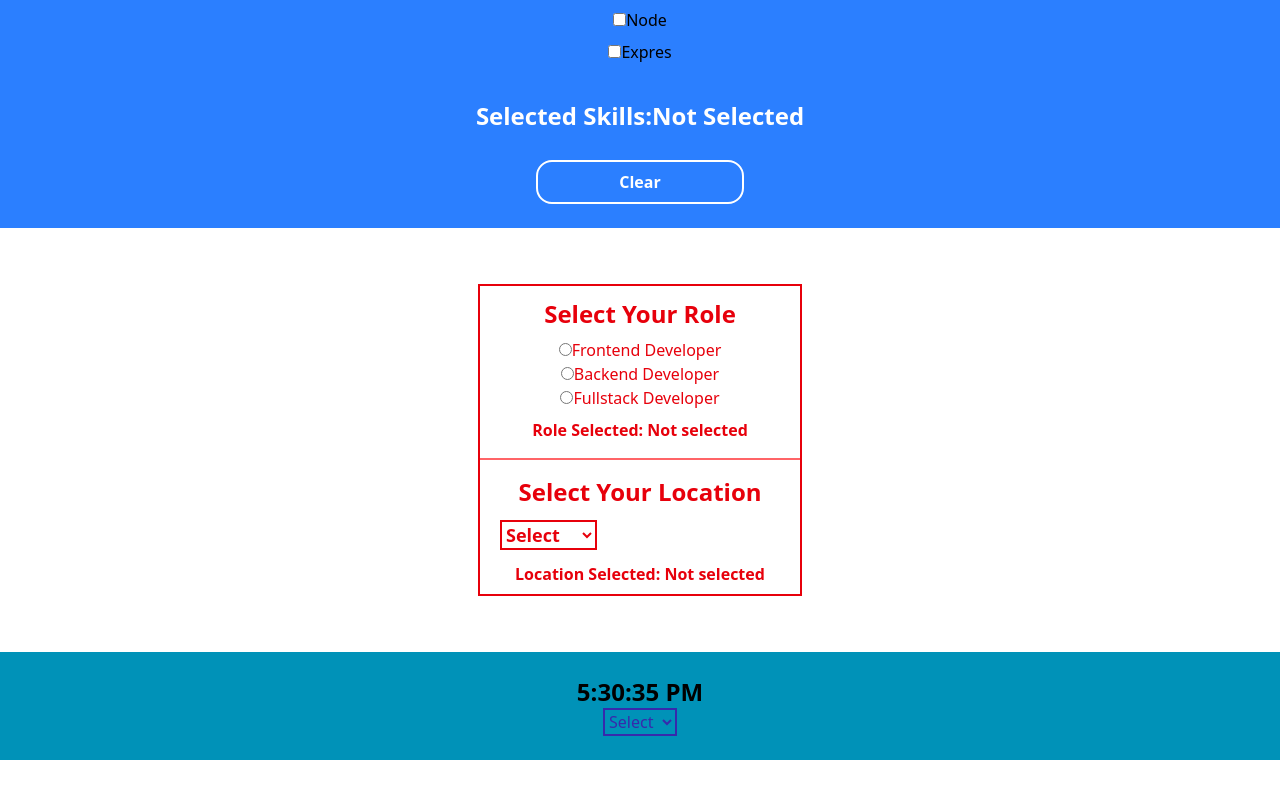
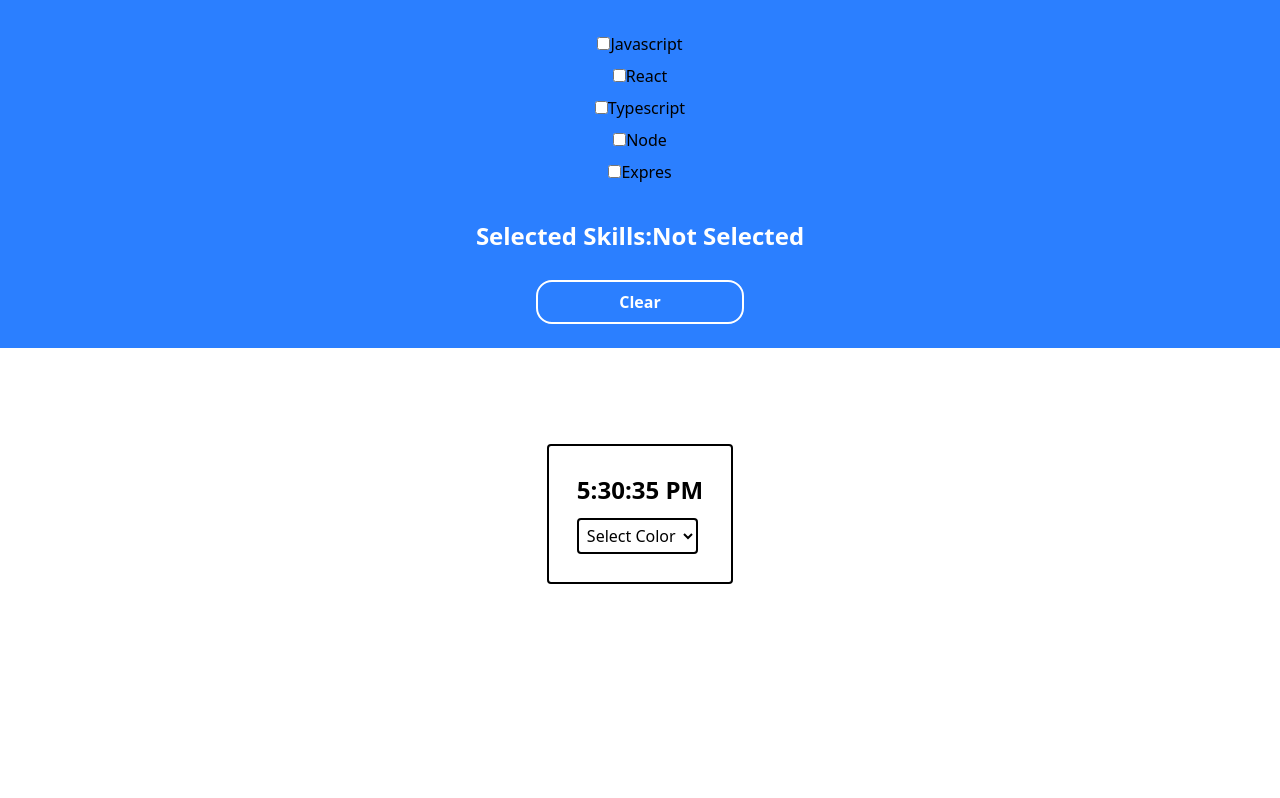
Before and after one commit to YashMishra0101/Interview-Preparation, a React (Vite) app in the folder react-section/react-practice-vite/: page / in a window 1280 px wide. Shown: the part 2012-2810 px from the top of the page. After the commit the page ends 2732 px from the top, so only its background shows below. Built offline with nearby package versions, Linux system fonts and the light colour scheme.

Commit message:
Working on React

```diff
--- a/react-section/react-practice-vite/src/App.jsx
+++ b/react-section/react-practice-vite/src/App.jsx
@@ -5,8 +5,7 @@ import RoleAssign from "./RoleAssign";
 import { Hide } from "./Hide";
 import { TakeInputValue } from "./TakeInputValue";
 import SkillsCheckbox from "./SkillsCheckbox";
-import RadioSelect from "./RadioSelect";
-import Clock from "./Clock";
+import Clock from "./ClocK";
 
 
 function App() {
@@ -19,7 +18,6 @@ function App() {
         <Hide />
         <TakeInputValue />
         <SkillsCheckbox />
-        <RadioSelect />
         <Clock/>
       </div>
     </>
--- a/react-section/react-practice-vite/src/Clock.jsx
+++ b/react-section/react-practice-vite/src/Clock.jsx
@@ -1,30 +1,20 @@
-import { useState, useEffect } from "react";
+import { useEffect, useState } from "react";
 import ColorDropDown from "./ColorDropDown";
-
 const Clock = () => {
+  const [color, setColor] = useState("");
   const [time, setTime] = useState(new Date().toLocaleTimeString());
-  const [color, setColor] = useState("black"); // default color
-
   useEffect(() => {
-    const interval = setInterval(() => {
+    const interVal = setInterval(() => {
       setTime(new Date().toLocaleTimeString());
     }, 1000);
-
-    return () => {
-      clearInterval(interval); // ✅ proper cleanup
-    };
   }, []);
-
   return (
     <>
-      <div className="flex justify-center items-center flex-col mb-5 py-6 mt-8 bg-cyan-600">
-        <p
-          className="text-2xl font-bold text-center"
-          style={{ color: color }}
-        >
-          {time}
-        </p>
-        <ColorDropDown onColorChange={setColor} />
+      <div className="flex justify-center items-center flex-col py-10 mt-14 mb-10">
+       <div className="border-2 border-balck p-7 rounded-sm">
+         <p className="text-2xl font-semibold" style={{ color }}>{time}</p>
+        <ColorDropDown setColor={setColor} />
+       </div>
       </div>
     </>
   );
--- a/react-section/react-practice-vite/src/ColorDropDown.jsx
+++ b/react-section/react-practice-vite/src/ColorDropDown.jsx
@@ -1,24 +1,16 @@
-import { useState } from "react";
-
-const ColorDropDown = ({ onColorChange }) => {
-  const handelColorChange = (e) => {
-    onColorChange(e.target.value);
+const ColorDropDown = ({ setColor }) => {
+  const colorHandler = (e) => {
+    setColor(e.target.value);
   };
   return (
     <>
-      <div>
-        <select
-          onChange={handelColorChange}
-          className="border-2 text-indigo-800 text-base outline-none"
-        >
-          <option value="">Select</option>
-          <option value="red">Red</option>
-          <option value="yellow">Yellow</option>
-          <option value="green">Green</option>
-          <option value="white">White</option>
-          <option value="purple">Purple</option>
-        </select>
-      </div>
+      <select onChange={colorHandler} className="border-2 border-black rounded-sm mt-3 outline-none p-1">
+        <option value="">Select Color</option>
+        <option value="red">Red</option>
+        <option value="green">Green</option>
+        <option value="yellow">Yellow</option>
+        <option value="blue">Blue</option>
+      </select>
     </>
   );
 };
--- a/react-section/react-practice-vite/src/Hide.jsx
+++ b/react-section/react-practice-vite/src/Hide.jsx
@@ -4,7 +4,7 @@ export const Hide = () => {
   const [hide, sethide] = useState(true);
   return (
     <>
-      <div className="flex justify-center items-center flex-col bg-cyan-600 py-6 mt-8">
+      <div className="flex justify-center items-center flex-col bg-cyan-600 py-16 mt-8 select-none">
         <span className="mb-4 text-white font-bold text-2xl">
           {hide ? <p>My name is Yash Mishra and I love coding</p> : "🙈"}
         </span>
--- a/react-section/react-practice-vite/src/TakeInputValue.jsx
+++ b/react-section/react-practice-vite/src/TakeInputValue.jsx
@@ -3,7 +3,7 @@ export const TakeInputValue = () => {
   const [value, getValue] = useState("React.js");
   return (
     <>
-      <div className="flex justify-center items-center flex-col py-6 mt-8">
+      <div className="flex justify-center items-center flex-col py-6 mt-8 mb-10">
         <p className="text-2xl font-bold text-center mb-5 mt-7 text-yellow-600">Input Value: {value}</p>
         <input
           type="text"
```
